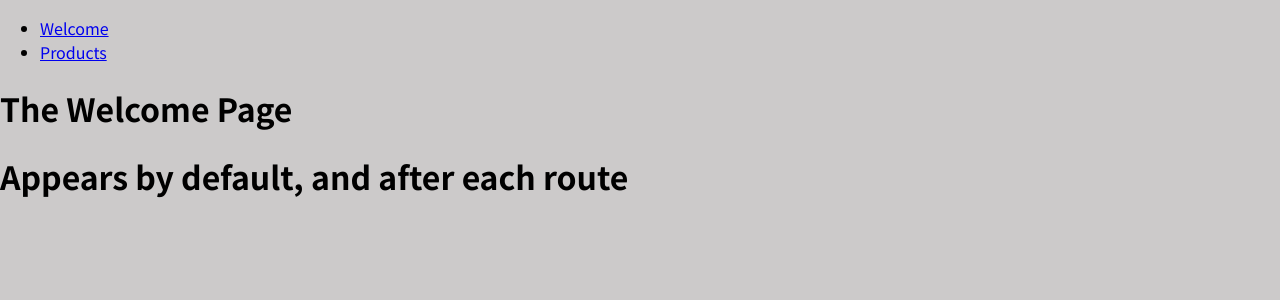
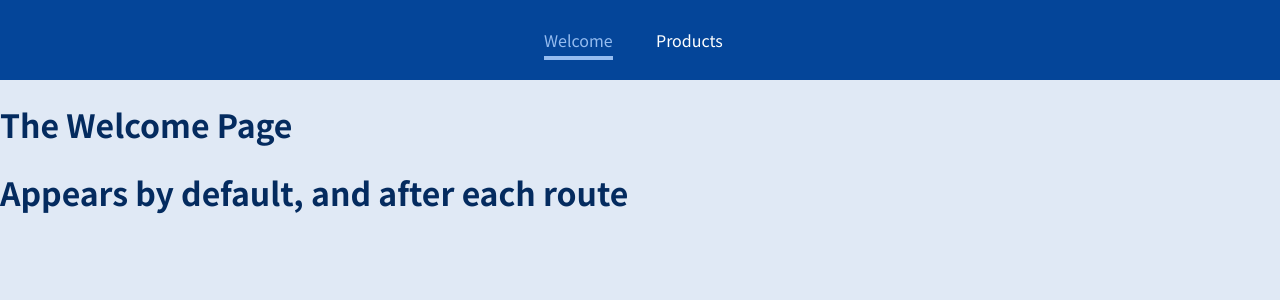
Before and after one commit to Jason2B3/router_learn, a React (Create React App) app: page /welcome in a window 1280 px wide. Shown: the top 300 px of the page. Built offline with nearby package versions, Linux system fonts and the light colour scheme; the HTML template or start-up script is replaced by a standard one.

Commit message:
commit 269

```diff
--- a/src/App.js
+++ b/src/App.js
@@ -1,11 +1,11 @@
 import { Route } from "react-router-dom";
 import Welcome from "./pages/Welcome";
 import Products from "./pages/Products";
-import MainHeader from "./components/MainHeader"
+import MainHeader from "./components/MainHeader";
 function App() {
   return (
     <>
-    <MainHeader/>
+      <MainHeader />
       <Route path="/welcome">
         <Welcome /> {/* Renders this if the path ends in /welcome*/}
       </Route>
--- a/src/components/MainHeader.js
+++ b/src/components/MainHeader.js
@@ -1,14 +1,18 @@
 import React from "react";
-import { Link } from "react-router-dom";
+import { Link, NavLink } from "react-router-dom";
+import classes from "./MainHeader.module.css";
+
 export default function MainHeader() {
   return (
+    <header className={classes.header}>
       <ul>
         <li>
-        <Link to="/welcome">Welcome</Link>
+          <NavLink to="/welcome" activeClassName={classes.clicked}>Welcome</NavLink>
         </li>
         <li>
-        <Link to="/products">Products</Link>
+          <NavLink to="/products" activeClassName={classes.clicked}>Products</NavLink>
         </li>
       </ul>
+    </header>
   );
 }
--- /dev/null
+++ b/src/components/MainHeader.module.css
@@ -0,0 +1,38 @@
+.header {
+  width: 100%;
+  height: 5rem;
+  background-color: #044599;
+  padding: 0 10%;
+}
+
+.header nav {
+  height: 100%;
+}
+
+.header ul {
+  height: 100%;
+  list-style: none;
+  display: flex;
+  padding: 0;
+  margin: 0;
+  align-items: center;
+  justify-content: center;
+}
+
+.header li {
+  margin: 0 1rem;
+  width: 5rem;
+}
+
+.header a {
+  color: rgb(255, 255, 255);
+  text-decoration: none;
+}
+
+.header a:hover,
+.header a:active,
+.header a.clicked {
+  color: #95bcf0;
+  padding-bottom: 0.25rem;
+  border-bottom: 4px solid #95bcf0;
+}
--- a/src/index.css
+++ b/src/index.css
@@ -10,5 +10,17 @@ html {
 
 body {
   margin: 0;
-  background-color: #cccaca;
+  background-color: #e0e9f5;
 }
+
+main {
+  margin-top: 7rem;
+  text-align: center;
+}
+
+h1,
+h2,
+h3,
+p {
+  color: #042b5f;
+}
--- a/src/pages/Products.js
+++ b/src/pages/Products.js
@@ -1,5 +1,14 @@
 import React from "react";
 
 export default function Welcome() {
-  return <h1>The Products Page</h1>;
+  return (
+    <section>
+      <h1>The Products Page</h1>
+      <ul>
+        <li>Product 1</li>
+        <li>Product 2</li>
+        <li>Product 3</li>
+      </ul>
+    </section>
+  );
 }
```
Also changed, not shown: 1 other file (tests, documents, lock files or other folders). Lines whose indentation alone changed are shown as unchanged.
